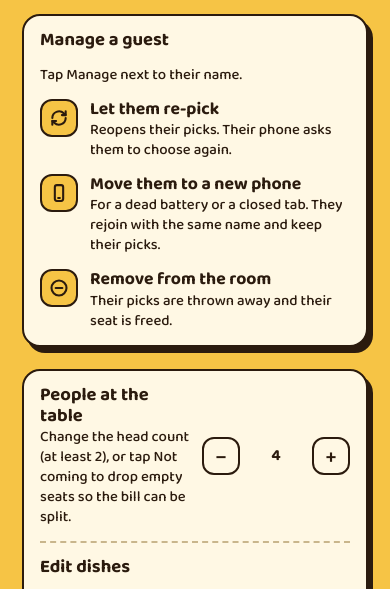
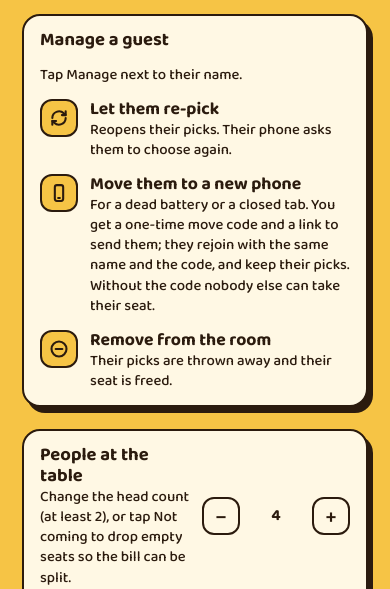
Before and after one commit to r-abhinav1/BillBear, a Flask app: page /help/host in a window 390 px wide. Shown: the part 266-855 px from the top of the page. Run offline with Flask 3, Linux system fonts and the light colour scheme; some libraries are stand-ins or nearby versions.

Commit message:
A moved guest's seat needs the host's code, tighter scan limits, no crash on nested JSON
From a security pass over every endpoint:

- "Move them to a new phone" gave the seat to whoever joined with that name
  first, so anyone holding the room code could take it. The host now gets a
  one-time move code (and a link that fills it in); rejoining with the name
  needs it. Needs migration 008.
- One network could take every scan of the day. Per-IP scan limits drop to
  5 per 10 minutes and 10 per day; cost notes updated (~Rs 0.2 a scan).
- receipt_json nested thousands deep raised RecursionError and a 500; it is
  now the usual "corrupted" 400.

Co-Authored-By: Claude Opus 5.5 <noreply@anthropic.com>

```diff
--- a/app.py
+++ b/app.py
@@ -776,7 +776,8 @@ def create_room():
                 raise ValueError("Scan the bill first, or tap 'Enter items manually'.")
             try:
                 parsed = json.loads(raw)
-            except json.JSONDecodeError:
+            except (json.JSONDecodeError, RecursionError):
+                # RecursionError: thousands of nested brackets, never a real scan.
                 raise ValueError("The scanned receipt data was corrupted. Please scan again.")
             if not isinstance(parsed, dict):
                 raise ValueError("The scanned receipt data was invalid. Please scan again.")
@@ -1066,12 +1067,12 @@ def room_status(room_code):
 # Joining
 # ---------------------------------------------------------------------------
 
-def _do_join(code: str, raw_name: str):
+def _do_join(code: str, raw_name: str, move_code: str = ""):
     """Shared join logic. Returns a response on success, raises ValueError/RoomError otherwise."""
     name = normalize_person_name(raw_name)
     if rate_limited("join"):
         raise RoomError("RATE_LIMITED", "Too many join attempts. Wait a few minutes.", status=429)
-    status, row, uid = storage.join_participant(code, name)
+    status, row, uid = storage.join_participant(code, name, move_code)
     print(f"[join] {status} room={code}")
     count("room.joined", result=status.lower())
     response = make_response(redirect(url_for("user_room", room_code=code, user_name=row["name"])))
@@ -1095,9 +1096,30 @@ def join():
         return _redirect_for(room, me)
     try:
         return _do_join(room["code"], request.form.get("user_name"))
-    except (ValueError, RoomError) as exc:
-        message = exc.message if isinstance(exc, RoomError) else str(exc)
-        return render_template("join_room.html", error=message), getattr(exc, "status", 400)
+    except RoomError as exc:
+        if exc.code in MOVE_CODE_ERRORS:
+            # The code form has no move-code field: show the room's own join form, which does.
+            return _join_direct_page(room, exc)
+        return render_template("join_room.html", error=exc.message), exc.status
+    except ValueError as exc:
+        return render_template("join_room.html", error=str(exc)), 400
+
+
+MOVE_CODE_ERRORS = {"NEEDS_MOVE_CODE", "BAD_MOVE_CODE"}
+
+
+def _join_direct_page(room: dict, exc):
+    """The room's join form again, with the error; the move-code field shows when a reset name needs it."""
+    message = exc.message if isinstance(exc, RoomError) else str(exc)
+    return render_template(
+        "join_room_direct.html",
+        error=message,
+        room=room,
+        room_code=room["code"],
+        need_move_code=isinstance(exc, RoomError) and exc.code in MOVE_CODE_ERRORS,
+        prefill_name=request.form.get("user_name", ""),
+        prefill_move="",
+    ), getattr(exc, "status", 400)
 
 
 @app.route("/join/<room_code>", methods=["GET", "POST"])
@@ -1116,20 +1138,25 @@ def join_room(room_code):
         return _redirect_for(room, me)
     if request.method == "POST":
         try:
-            return _do_join(code, request.form.get("user_name"))
+            return _do_join(code, request.form.get("user_name"), request.form.get("move_code", ""))
         except (ValueError, RoomError) as exc:
-            message = exc.message if isinstance(exc, RoomError) else str(exc)
-            return render_template(
-                "join_room_direct.html", error=message, room=room, room_code=code
-            ), getattr(exc, "status", 400)
-    if room["finalized"]:
-        return render_template(
-            "join_room_direct.html",
-            error="This bill has already been finalized. If you were part of it, ask the host to move you to a new phone (Manage, next to your name), then join with the same name.",
-            room=room,
-            room_code=code,
+            return _join_direct_page(room, exc)
+    # The host's "send them this link" fills both fields in. A GET never joins,
+    # so a link preview bot opening it takes nothing.
+    move = storage.normalize_move_code(request.args.get("move"))[:storage.MOVE_CODE_LENGTH]
+    page = dict(
+        room=room,
+        room_code=code,
+        need_move_code=bool(move),
+        prefill_name=request.args.get("name", "")[:30],
+        prefill_move=move,
+    )
+    if room["finalized"] and not move:
+        page["error"] = (
+            "This bill has already been finalized. If you were part of it, ask the host to move you "
+            "to a new phone (Manage, next to your name), then join with the same name and the move code."
         )
-    return render_template("join_room_direct.html", room=room, room_code=code)
+    return render_template("join_room_direct.html", **page)
 
 
 @app.route("/room/<room_code>/host", methods=["GET", "POST"])
@@ -1333,8 +1360,10 @@ def host_reset_device(room_code):
     target = str(_json_body().get("target_user", "")).strip()
     if not target:
         raise RoomError("BAD_REQUEST", "Missing target_user", status=400)
-    name = storage.reset_device(room["code"], uid, target)
-    return jsonify({"status": "success", "reset": name})
+    name, move_code = storage.reset_device(room["code"], uid, target)
+    # Only the host sees the code; the link fills in the name and the code on the new phone.
+    move_link = share_url("join_room", room_code=room["code"], name=name, move=move_code)
+    return jsonify({"status": "success", "reset": name, "move_code": move_code, "move_link": move_link})
 
 
 @app.route("/room/<room_code>/host/num-people", methods=["POST"])
--- a/storage.py
+++ b/storage.py
@@ -318,11 +318,17 @@ def replace_items(code: str, items: List[dict], totals: Dict[str, Any]) -> bool:
     return reset
 
 
-def join_participant(code: str, raw_name: str) -> Tuple[str, Dict[str, Any], str]:
+def normalize_move_code(raw: Any) -> str:
+    """What someone typed as a move code: spaces and dashes dropped, upper case."""
+    return "".join(ch for ch in str(raw or "") if ch.isalnum()).upper()
+
+
+def join_participant(code: str, raw_name: str, move_code: str = "") -> Tuple[str, Dict[str, Any], str]:
     """
     Returns (status, participant_row, uid) where status is JOINED or RECLAIMED
     (a name whose device the host reset). Raises RoomError FULL / NAME_TAKEN /
-    FINALIZED / NOT_FOUND.
+    FINALIZED / NOT_FOUND, or NEEDS_MOVE_CODE / BAD_MOVE_CODE for a reset name
+    joined without the move code the host was given for it.
     """
     code = normalize_code(code)
     conn = db.get_conn()
@@ -336,8 +342,21 @@ def join_participant(code: str, raw_name: str) -> Tuple[str, Dict[str, Any], str
             _require_open(room_row)
         if existing:
             if existing["user_id_hash"] is None:
+                # The seat is theirs only with the host's move code: the room code
+                # alone is shared with the whole table, and maybe further.
+                typed = normalize_move_code(move_code)
+                if not secrets_match(typed, existing["move_code_hash"]):
+                    raise RoomError(
+                        "BAD_MOVE_CODE" if typed else "NEEDS_MOVE_CODE",
+                        (f"That move code isn't right for '{existing['name']}'. Check it with the host."
+                         if typed else
+                         f"'{existing['name']}' is moving to a new phone. Enter the move code the host got "
+                         "for you (Manage, next to your name, then 'Move them to a new phone')."),
+                        status=403,
+                        name=existing["name"],
+                    )
                 cur.execute(
-                    "UPDATE participants SET user_id_hash = %s WHERE id = %s RETURNING *",
+                    "UPDATE participants SET user_id_hash = %s, move_code_hash = NULL WHERE id = %s RETURNING *",
                     (hash_secret(uid), existing["id"]),
                 )
                 row = cur.fetchone()
@@ -538,8 +557,15 @@ def remove_participant(code: str, uid: str, target_name: str) -> str:
         return target["name"]
 
 
-def reset_device(code: str, uid: str, target_name: str) -> str:
-    """Forget a guest's device so they can rejoin with the same name (keeps their picks)."""
+MOVE_CODE_LENGTH = 6
+
+
+def reset_device(code: str, uid: str, target_name: str) -> Tuple[str, str]:
+    """
+    Forget a guest's device so they can rejoin with the same name (keeps their
+    picks). Returns (name, move_code): the one-time code the host passes on,
+    without which nobody can take the seat. Resetting again issues a new code.
+    """
     code = normalize_code(code)
     conn = db.get_conn()
     with conn.transaction(), conn.cursor() as cur:
@@ -552,9 +578,13 @@ def reset_device(code: str, uid: str, target_name: str) -> str:
             raise RoomError(
                 "USE_HOST_LINK", "Use your host recovery link to move host access to another device.", status=400
             )
-        cur.execute("UPDATE participants SET user_id_hash = NULL WHERE id = %s", (target["id"],))
+        move_code = "".join(secrets.choice(ROOM_CODE_ALPHABET) for _ in range(MOVE_CODE_LENGTH))
+        cur.execute(
+            "UPDATE participants SET user_id_hash = NULL, move_code_hash = %s WHERE id = %s",
+            (hash_secret(move_code), target["id"]),
+        )
         _touch(cur, code)
-        return target["name"]
+        return target["name"], move_code
 
 
 def set_num_people(code: str, uid: str, value: int) -> int:
--- a/templates/help/host.html
+++ b/templates/help/host.html
@@ -7,7 +7,7 @@
         <h2>Manage a guest</h2>
         <p class="help__small">Tap Manage next to their name.</p>
         <div class="row" style="align-items: flex-start"><span class="help__icon">{{ ui.icon('repick', 20) }}</span><div><h3>Let them re-pick</h3><p class="help__small">Reopens their picks. Their phone asks them to choose again.</p></div></div>
-        <div class="row" style="align-items: flex-start"><span class="help__icon">{{ ui.icon('phone', 20) }}</span><div><h3>Move them to a new phone</h3><p class="help__small">For a dead battery or a closed tab. They rejoin with the same name and keep their picks.</p></div></div>
+        <div class="row" style="align-items: flex-start"><span class="help__icon">{{ ui.icon('phone', 20) }}</span><div><h3>Move them to a new phone</h3><p class="help__small">For a dead battery or a closed tab. You get a one-time move code and a link to send them; they rejoin with the same name and the code, and keep their picks. Without the code nobody else can take their seat.</p></div></div>
         <div class="row" style="align-items: flex-start"><span class="help__icon">{{ ui.icon('remove', 20) }}</span><div><h3>Remove from the room</h3><p class="help__small">Their picks are thrown away and their seat is freed.</p></div></div>
     </section>
 
--- a/utils/security.py
+++ b/utils/security.py
@@ -19,8 +19,12 @@ def scan_daily_cap() -> int:
 
 # name -> (limit, window_seconds); counted per client IP
 RATE_LIMITS = {
-    "scan": (12, 600),        # vision calls cost money
-    "scan_day": (60, 86400),
+    # Vision calls cost money (~₹0.2 each). A host scans one to three times a
+    # bill, so 10 a day leaves room for a few tables on one office Wi-Fi or a
+    # shared mobile IP, while one network can take at most a tenth of a
+    # SCAN_DAILY_CAP of 100.
+    "scan": (5, 600),
+    "scan_day": (10, 86400),
     "create": (20, 3600),
     "join": (40, 600),
     "miss": (30, 600),        # 404s on room codes / bad host links (code guessing)
```
Also changed, not shown: templates/join_room_direct.html (+10 -1 lines), templates/waiting_room.html (+43 -2 lines), tests/test_flow.py (+59 -4 lines), tests/test_security.py (+23 -3 lines), README.md, migrations/008_move_code.sql (added), 1 other file.
